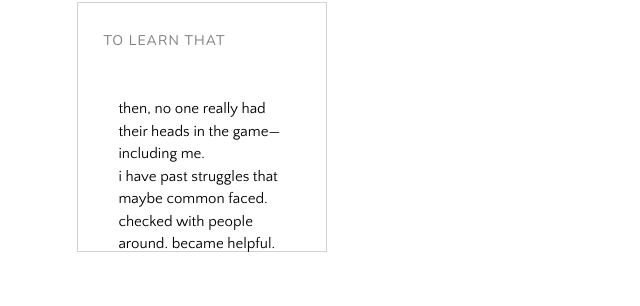
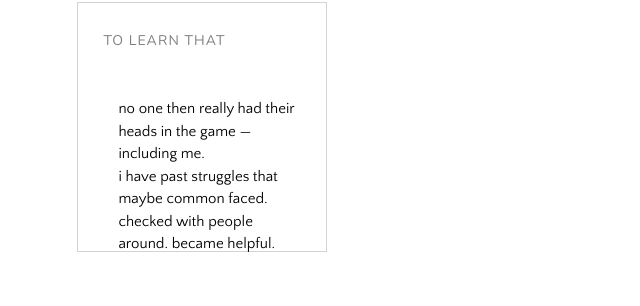
Before and after one commit to thaothanhtrantxwes/composiiton-i-informative-article-series, a plain HTML site: page index.html in a window 1280 px wide. Shown: the part 824-1130 px from the top of the page, 474-1114 px from the left. Drawn offline with nearby package versions, Linux system fonts and the light colour scheme; a script that the page names is missing; a web font is replaced by a local one.

Commit message:
Update index.html

```diff
--- a/index.html
+++ b/index.html
@@ -91,7 +91,7 @@
 
                                 <div class="project-intro-cmt">
                                     <i>to learn that</i>
-                                    <p>then, no one really had their heads in the game— including me.<br>i have past struggles that maybe common faced. checked with people around.  became helpful.  </p>
+                                    <p>no one then really had their heads in the game —including me.<br>i have past struggles that maybe common faced. checked with people around.  became helpful.  </p>
                                 </div>
 
 
```
